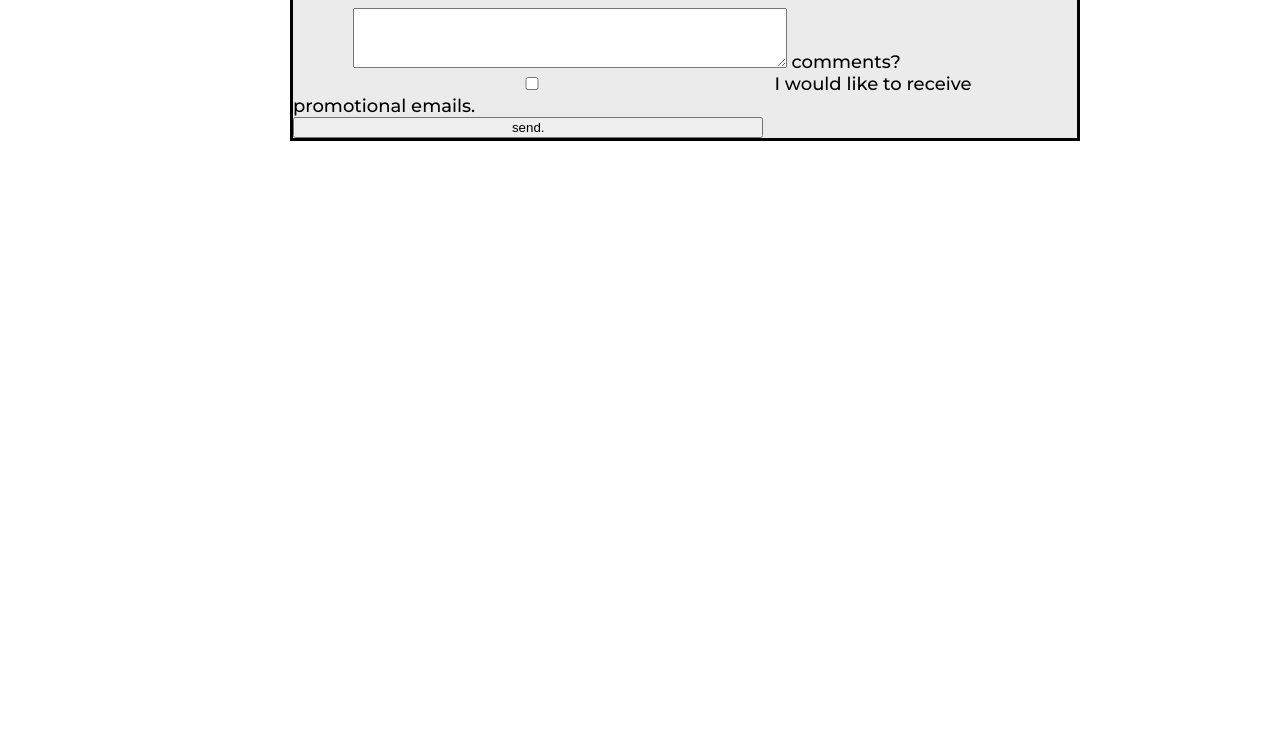
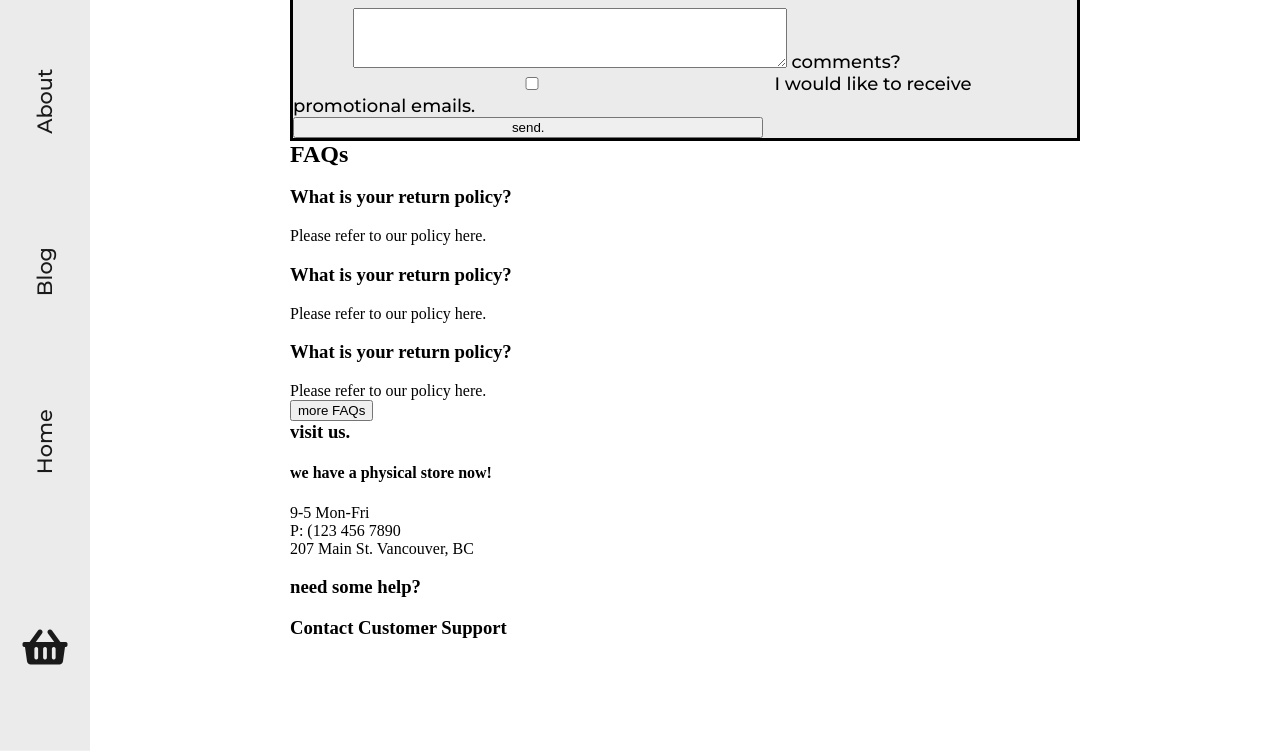
Before and after one commit to dentonjdietz/twd-businessbrochure-hd, a plain HTML site: page contact.html in a window 1280 px wide. Shown: the part 382-1133 px from the top of the page. Before the commit the page ends 800 px from the top, so only its background shows below. Drawn offline with nearby package versions, Linux system fonts and the light colour scheme; files that its build step writes are made by us from their sources.

Commit message:
updated nav in contact and added faq html

```diff
--- a/contact.html
+++ b/contact.html
@@ -11,23 +11,28 @@
 </head>
 <body>
     <div class="page-wrap">
-    <header>
+            <div class="nav-wrap">
             <nav>
+                    <div class="rotation-box">
                     <ul>
                         <li><a href="Contact">Contact</a></li>
                         <li><a href="Products">Products</a></li>
                         <li><a href="About">About</a></li>
                         <li><a href="Blog">Blog</a></li>
                         <li><a href="Home">Home</a></li>
+                        <div class="shopping">
                         <li><a href="shopping cart"><i class="fas fa-shopping-basket"></i></a></li>
                     </ul>
+                </div>
                 </nav>
-
-    </header>
+            </div>
     <main>
 
 
+
+
         <div class="wrapper-contact">
+            <article class="getintouch">
                 <h1 class="main-heading"> <span class="heading-1">get in</span> <br>
                     <span class="heading-2">touch.</span>
                 </h1>
@@ -59,7 +64,42 @@
                     <br>
                     <input type="submit" value="send.">
                 </form>
+
+            </article>
+            <article class="contact-support">
+                    <section class="faqs">
+                            <h2>FAQs</h2>
+                            <h3>What is your return policy?</h3>
+                            <p>Please refer to our policy here.</p>
+                            <h3>What is your return policy?</h3>
+                            <p>Please refer to our policy here.</p>
+                            <h3>What is your return policy?</h3>
+                            <p>Please refer to our policy here.</p>
+                            <button>more FAQs</button>
+                        </section>
+                <section class="visit-us">
+                    <h1>visit us.</h1>
+                    <h4>we have a physical store now!</h4>
+                    <p>9-5  Mon-Fri
+                        <br>
+                        P: (123 456 7890
+                        <br>
+                        207 Main St. Vancouver, BC
+                    </p>
+                </section>
+                <section>
+                        <h3>need some help?</h3>
+                        <h1>Contact Customer Support</h1>
+                    </section>
+
+
+
+            </article>
+
+
         </div>
+
+
     </main>
 </div>
 </body>
```
Lines whose indentation alone changed are shown as unchanged.
